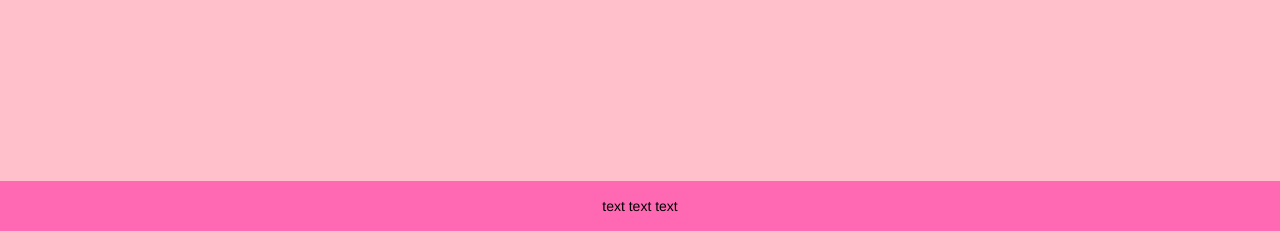
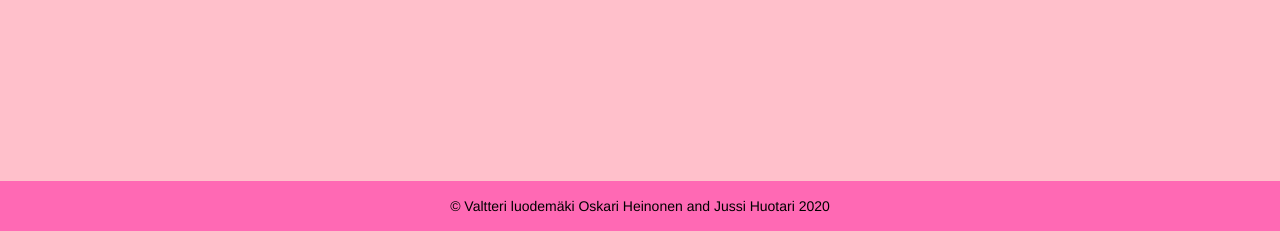
Before and after one commit to oheinonen/wsd2019_project, a Django app: page /browsegames/ in a window 1280 px wide. Shown: the part 569-800 px from the top of the page. Run offline with Django 3.2, Linux system fonts and the light colour scheme; some libraries are stand-ins or nearby versions.

Commit message:
added content for footer

```diff
--- a/templates/base.html
+++ b/templates/base.html
@@ -47,7 +47,7 @@
   </main>
   <footer class="footer">
     <div class="container">
-    <p class="footer-text">text text text</p>
+    <p class="footer-text"> © Valtteri luodemäki Oskari Heinonen and Jussi Huotari 2020</p>
     </div>
   </footer>
 </html>
```
